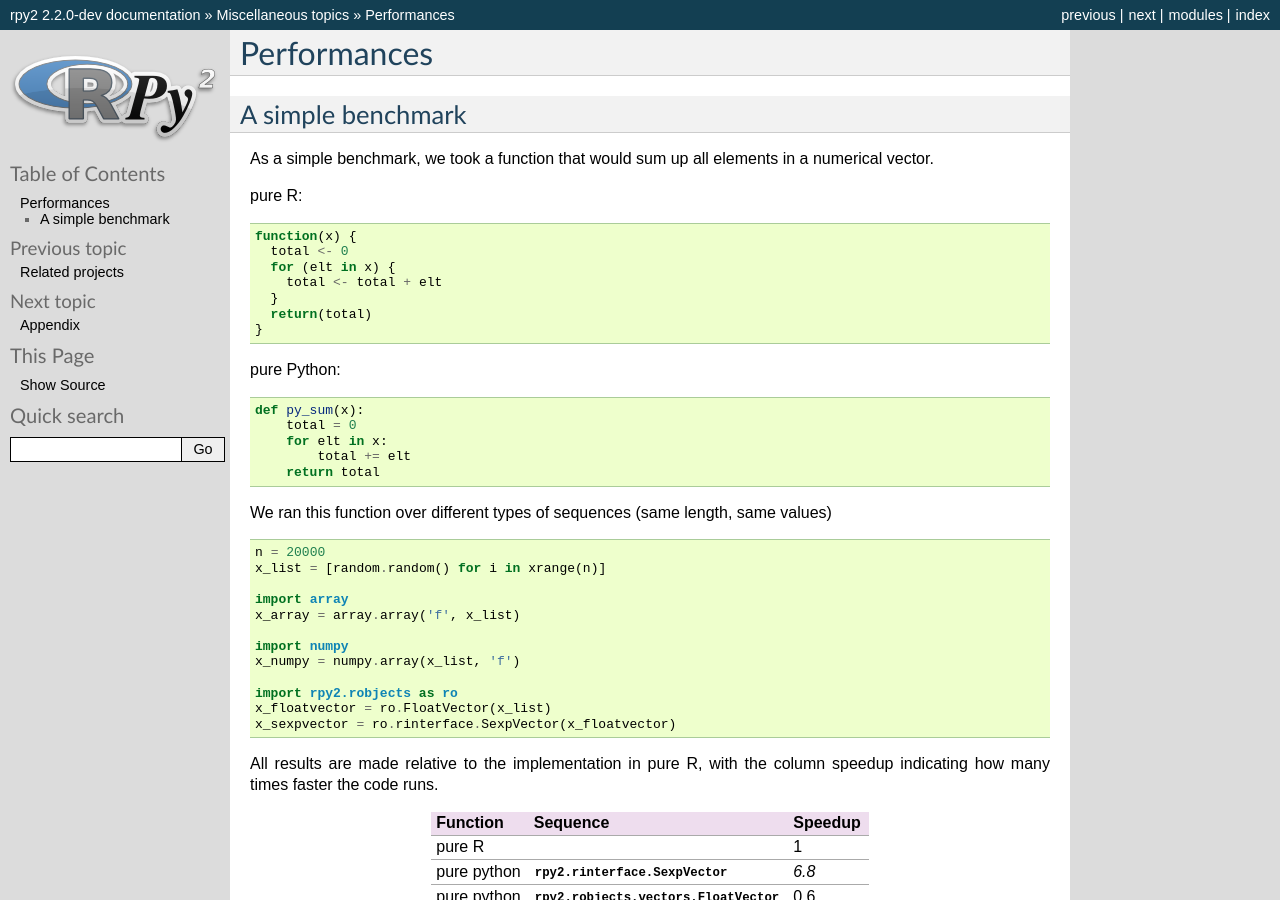
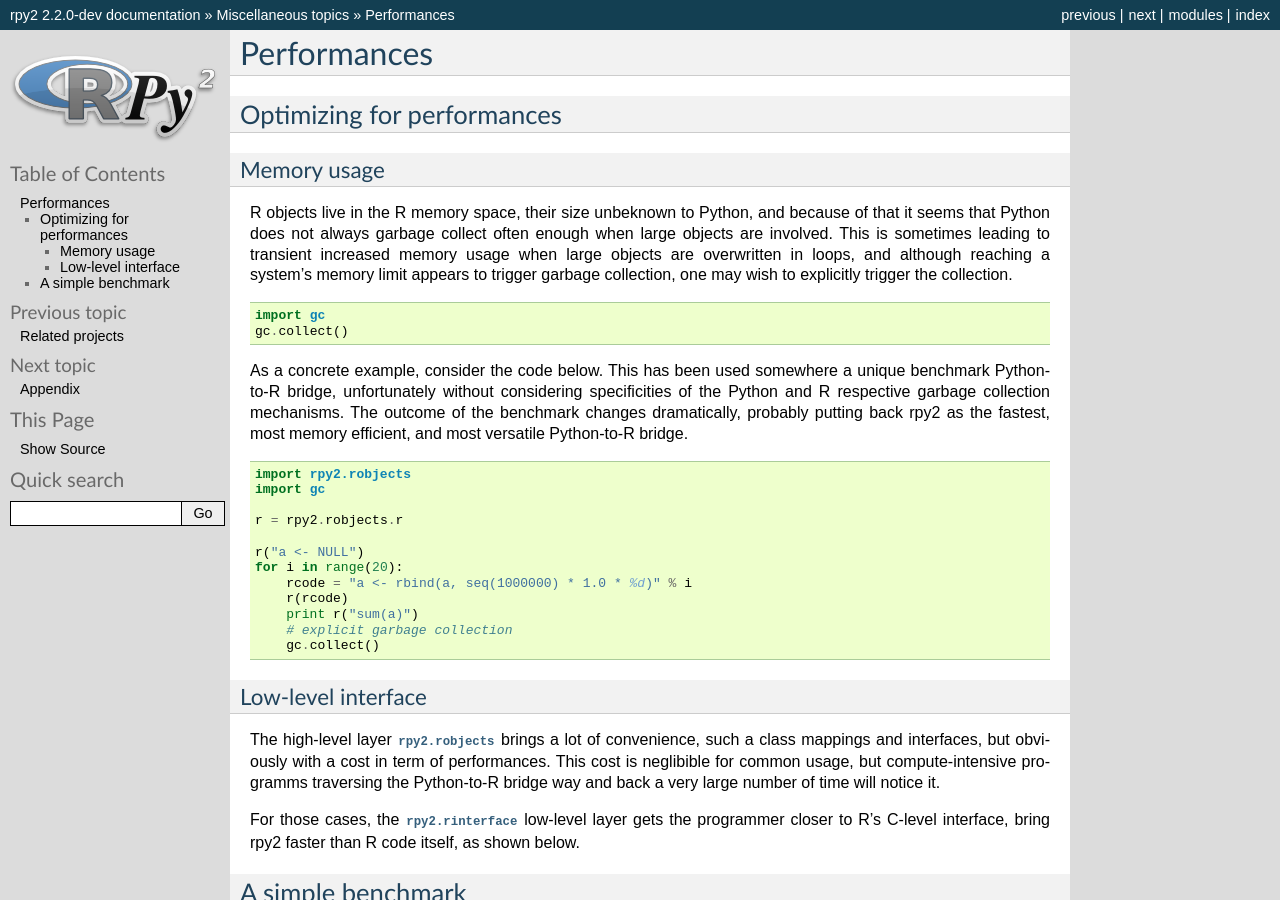
Before and after one commit to rpy2/rpy2, a Sphinx documentation site: the page built from doc/source/performances.rst, in a window 1280 px wide and 900 px high. Built offline with Sphinx 7.4.7, drawn with Linux system fonts in a browser that asks for light colours; formulas are drawn with MathJax 3.

Commit message:
notes about performances (and optimizing for them)
--HG--
branch : version_2.2.x

```diff
--- a/doc/source/performances.rst
+++ b/doc/source/performances.rst
@@ -3,6 +3,54 @@
 ************
 Performances
 ************
+
+Optimizing for performances
+===========================
+
+Memory usage
+------------
+
+R objects live in the R memory space, their size unbeknown to Python,
+and because of that it seems that Python does not always garbage collect often enough when
+large objects are involved. This is sometimes leading to transient increased memory usage when large
+objects are overwritten in loops, and although reaching a system's memory limit appears
+to trigger garbage collection, one may wish to explicitly trigger the collection.
+
+.. code-block:: python
+
+   import gc
+   gc.collect()
+
+
+As a concrete example, consider the code below. This has been used somewhere a unique benchmark
+Python-to-R bridge, unfortunately without considering specificities of the Python and R respective garbage
+collection mechanisms. The outcome of the benchmark changes dramatically, probably putting back rpy2 as
+the fastest, most memory efficient, and most versatile Python-to-R bridge.
+
+.. code-block:: python
+
+   import rpy2.robjects
+   import gc
+
+   r = rpy2.robjects.r
+
+   r("a <- NULL")
+   for i in range(20):
+       rcode = "a <- rbind(a, seq(1000000) * 1.0 * %d)" % i
+       r(rcode)
+       print r("sum(a)")
+       # explicit garbage collection
+       gc.collect()
+
+Low-level interface
+-------------------
+
+The high-level layer :mod:`rpy2.robjects` brings a lot of convenience, such a class mappings and interfaces, but obviously
+with a cost in term of performances. This cost is neglibible for common usage, but compute-intensive programms traversing the
+Python-to-R bridge way and back a very large number of time will notice it.
+
+For those cases, the :mod:`rpy2.rinterface` low-level layer gets the programmer closer to R's C-level interface, bring rpy2
+faster than R code itself, as shown below.
 
 
 A simple benchmark
```
